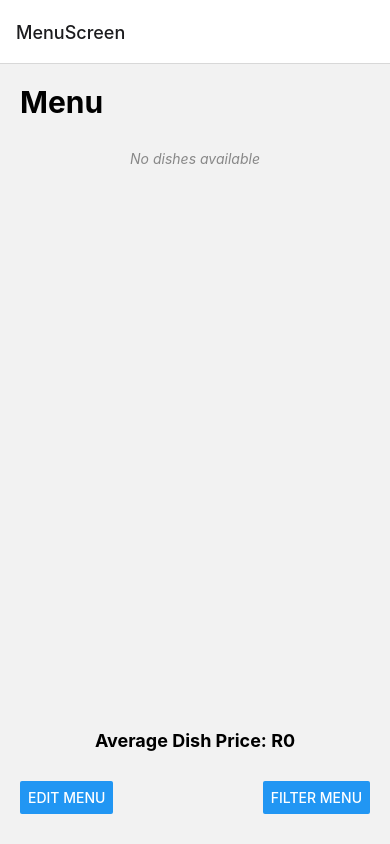
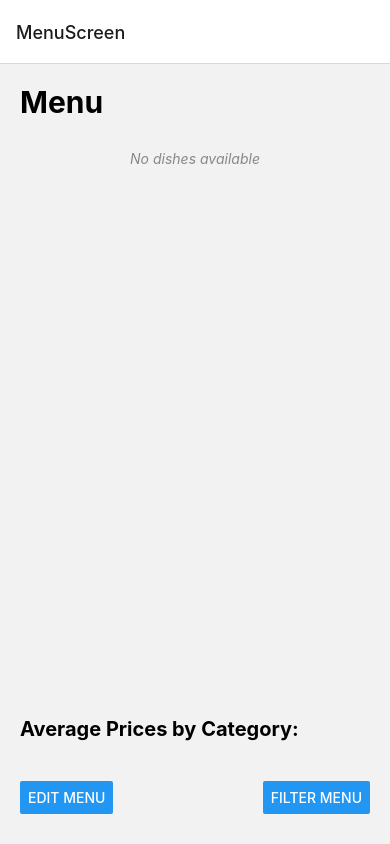
Before and after one commit to Milagre27-code/chefApp, a React Native app: screen /MenuScreen in a window 390 px wide. Built offline with nearby package versions, Linux system fonts and the light colour scheme.

Commit message:
fixing average price, droping it down by category

```diff
--- a/MenuScreen.tsx
+++ b/MenuScreen.tsx
@@ -3,7 +3,6 @@ import { View, Text, FlatList, Button, Image, StyleSheet } from 'react-native';
 import { RouteProp } from '@react-navigation/native';
 import { RootStackParamList, Dish } from './types';
 import { StackNavigationProp } from '@react-navigation/stack';
-
 
 type Props = {
   route: RouteProp<RootStackParamList, 'MenuScreen'>;
@@ -13,13 +12,32 @@ type Props = {
 export default function MenuScreen({ navigation, route }: Props) {
   const { dishes = [] } = route.params || {};
 
-  const totalPrice = dishes.reduce((sum, dish) => sum + dish.price, 0);
-  const averagePrice = dishes.length > 0 ? (totalPrice / dishes.length).toFixed(2) : 0;
+  const calculateAveragePriceByCategory = () => {
+    const categoryTotals: { [key: string]: { total: number; count: number } } = {};
+
+    // Group dishes by category and calculate totals
+    dishes.forEach((dish) => {
+      if (!categoryTotals[dish.category]) {
+        categoryTotals[dish.category] = { total: 0, count: 0 };
+      }
+      categoryTotals[dish.category].total += dish.price;
+      categoryTotals[dish.category].count += 1;
+    });
+
+    // Calculate averages for each category
+    return Object.keys(categoryTotals).map((category) => ({
+      category,
+      average: (categoryTotals[category].total / categoryTotals[category].count).toFixed(2),
+    }));
+  };
+
+  const averagePricesByCategory = calculateAveragePriceByCategory();
 
   return (
     <View style={styles.container}>
       <Text style={styles.title}>Menu</Text>
 
+      {/* Render list of dishes */}
       <FlatList
         data={dishes}
         keyExtractor={(item) => item.id.toString()}
@@ -29,13 +47,22 @@ export default function MenuScreen({ navigation, route }: Props) {
             <Text>{item.name}</Text>
             <Text>{item.description}</Text>
             <Text>Price: R{item.price}</Text>
-            <Text>{item.category}</Text>
+            <Text>Category: {item.category}</Text>
           </View>
         )}
         ListEmptyComponent={<Text style={styles.noDataText}>No dishes available</Text>}
       />
 
-      <Text style={styles.averagePriceText}>Average Dish Price: R{averagePrice}</Text>
+      {/* Render average prices by category */}
+      <View style={styles.averagePriceContainer}>
+        <Text style={styles.sectionTitle}>Average Prices by Category:</Text>
+        {averagePricesByCategory.map(({ category, average }) => (
+          <Text key={category} style={styles.averagePriceText}>
+            {category}: R{average}
+          </Text>
+        ))}
+      </View>
+
       <View style={styles.fixToText}>
         <Button title="Edit Menu" onPress={() => navigation.navigate('EditScreen', { dishes })} />
         <Button title="Filter Menu" onPress={() => navigation.navigate('FilterScreen', { dishes })} />
@@ -65,11 +92,17 @@ const styles = StyleSheet.create({
     height: 100,
     marginBottom: 10,
   },
+  averagePriceContainer: {
+    marginVertical: 20,
+  },
+  sectionTitle: {
+    fontSize: 20,
+    fontWeight: 'bold',
+    marginBottom: 10,
+  },
   averagePriceText: {
     fontSize: 18,
-    fontWeight: 'bold',
-    marginVertical: 20,
-    textAlign: 'center',
+    marginBottom: 5,
   },
   fixToText: {
     flexDirection: 'row',
@@ -83,5 +116,4 @@ const styles = StyleSheet.create({
     fontStyle: 'italic',
     marginVertical: 20,
   },
-
 });
```
